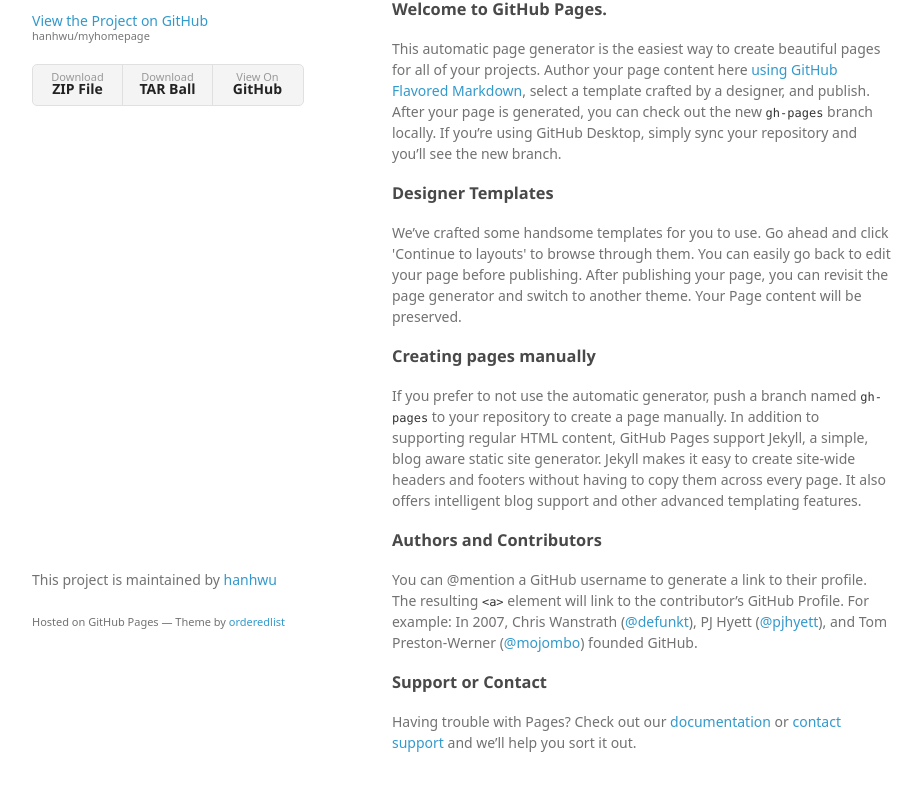
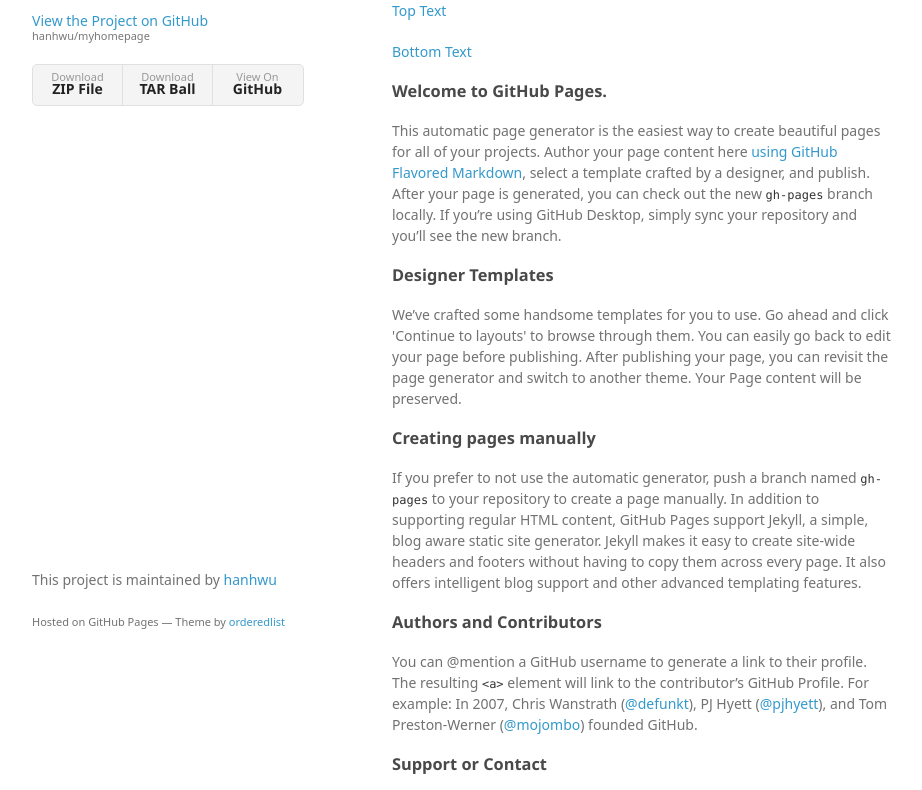
Before and after one commit to hanhwu/myhomepage, a plain HTML site: page index.html in a window 1280 px wide. Shown: the part 99-889 px from the top of the page, without its empty margins (178-1100 px from the left). Drawn offline with Linux system fonts and the light colour scheme; a web font is replaced by a local one.

Commit message:
Update index.html

```diff
--- a/index.html
+++ b/index.html
@@ -11,7 +11,13 @@
     <!--[if lt IE 9]>
     <script src="//html5shiv.googlecode.com/svn/trunk/html5.js"></script>
     <![endif]-->
-  </head>
+
+    <script type="text/javascript">
+    function functionOne() { alert('You clicked the top text'); }
+    function functionTwo() { alert('You clicked the bottom text'); }
+    </script>
+
+   </head>
   <body>
     <div class="wrapper">
       <header>
@@ -29,6 +35,10 @@
       </header>
       <section>
         <p>Hello world!  AAAAB</p>
+        <p><a href="#" onClick="functionOne();">Top Text</a></p>
+        <p><a href="javascript:functionTwo();">Bottom Text</a></p>
+
+
 
 
 <h3>
```
